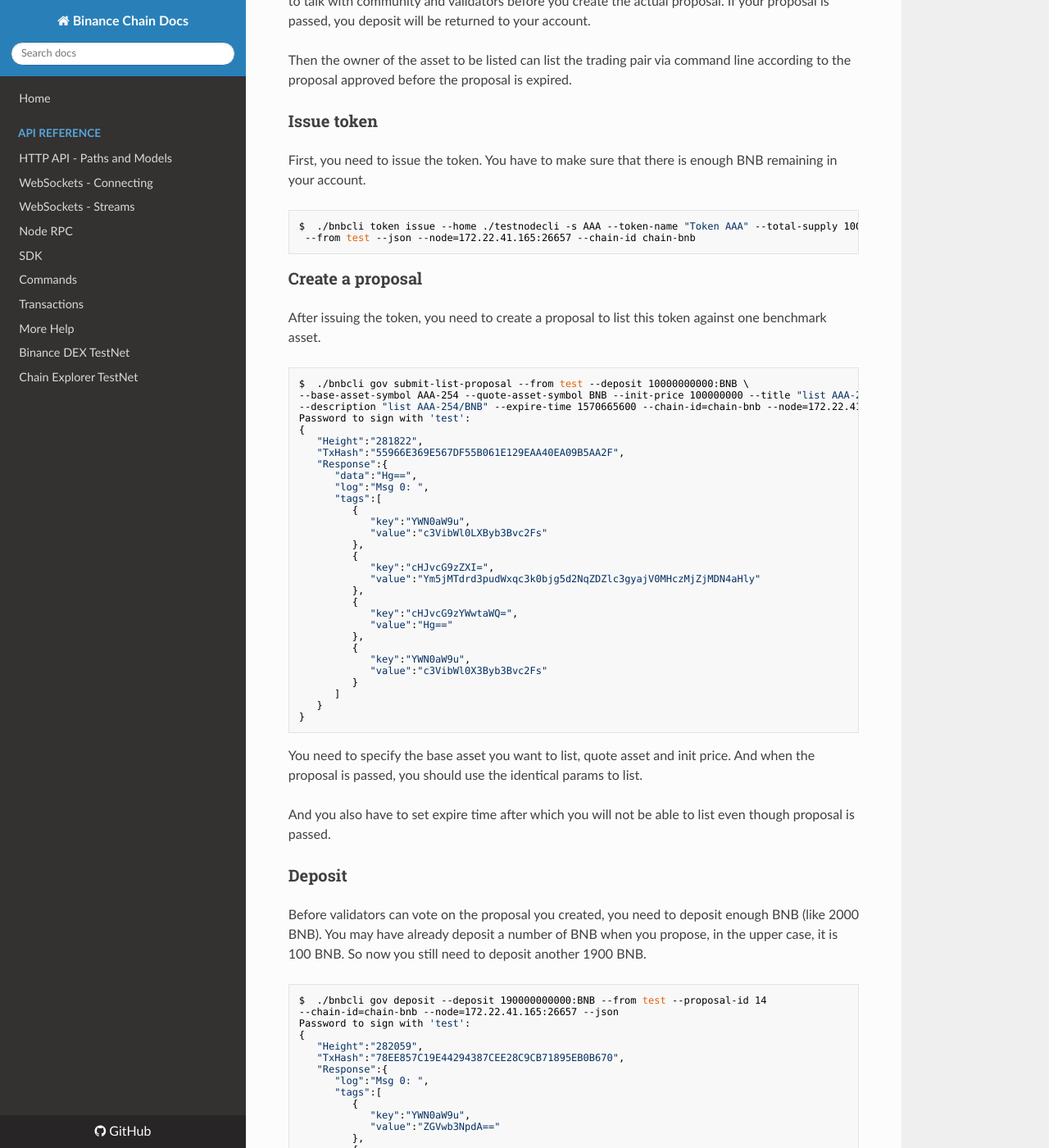
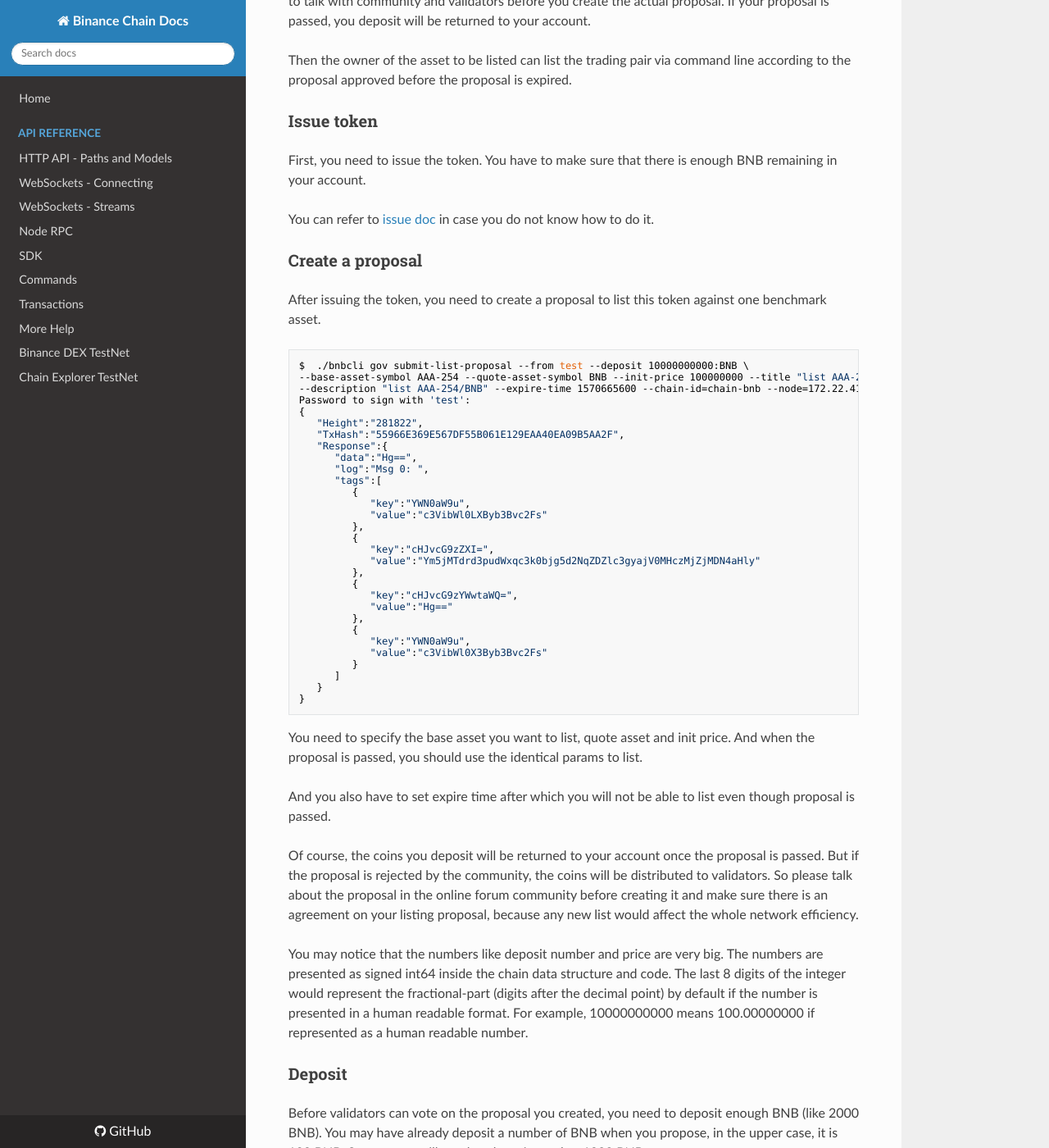
Before and after one commit to yash-sharma1/docs-site, an MkDocs documentation site: the page built from docs/list.md, in a window 1280 px wide and 1400 px high, scrolled down 714 px. Shown: the whole window at 82% size. Built offline with MkDocs 1.6.1, drawn with Linux system fonts in a browser that asks for light colours; nearby versions of some CDN libraries; some of the changed text lies outside the part shown.

Commit message:
minor changes

````diff
--- a/docs/list.md
+++ b/docs/list.md
@@ -30,10 +30,7 @@ approved before the proposal is expired.
 
 First, you need to issue the token. You have to make sure that there is enough BNB remaining in your account.
 
-```bash
-$  ./bnbcli token issue --home ./testnodecli -s AAA --token-name "Token AAA" --total-supply 10000000000000 \
- --from test --json --node=172.22.41.165:26657 --chain-id chain-bnb
-```
+You can refer to [issue doc](tokens.md) in case you do not know how to do it.
 
 ### Create a proposal
 
@@ -76,6 +73,16 @@ You need to specify the base asset you want to list, quote asset and init price.
 passed, you should use the identical params to list.
 
 And you also have to set expire time after which you will not be able to list even though proposal is passed.
+
+Of course, the coins you deposit will be returned to your account once the proposal is passed. But if the proposal
+is rejected by the community, the coins will be distributed to validators. So please talk about the proposal in the
+online forum community before creating it and make sure there is an agreement on your listing proposal, because any
+new list would affect the whole network efficiency.
+
+You may notice that the numbers like deposit number and price are very big. The numbers are presented as signed
+int64 inside the chain data structure and code. The last 8 digits of the integer would represent the fractional-part
+(digits after the decimal point) by default if the number is presented in a human readable format. For example,
+10000000000 means 100.00000000 if represented as a human readable number.
 
 ### Deposit
 
````
Also changed, not shown: other parts of docs/list.md (+1 -1 lines), docs/api-reference/cli.md (+1 -0 lines), docs/get-started.md (+0 -2 lines), docs/keys.md (+5 -3 lines).
